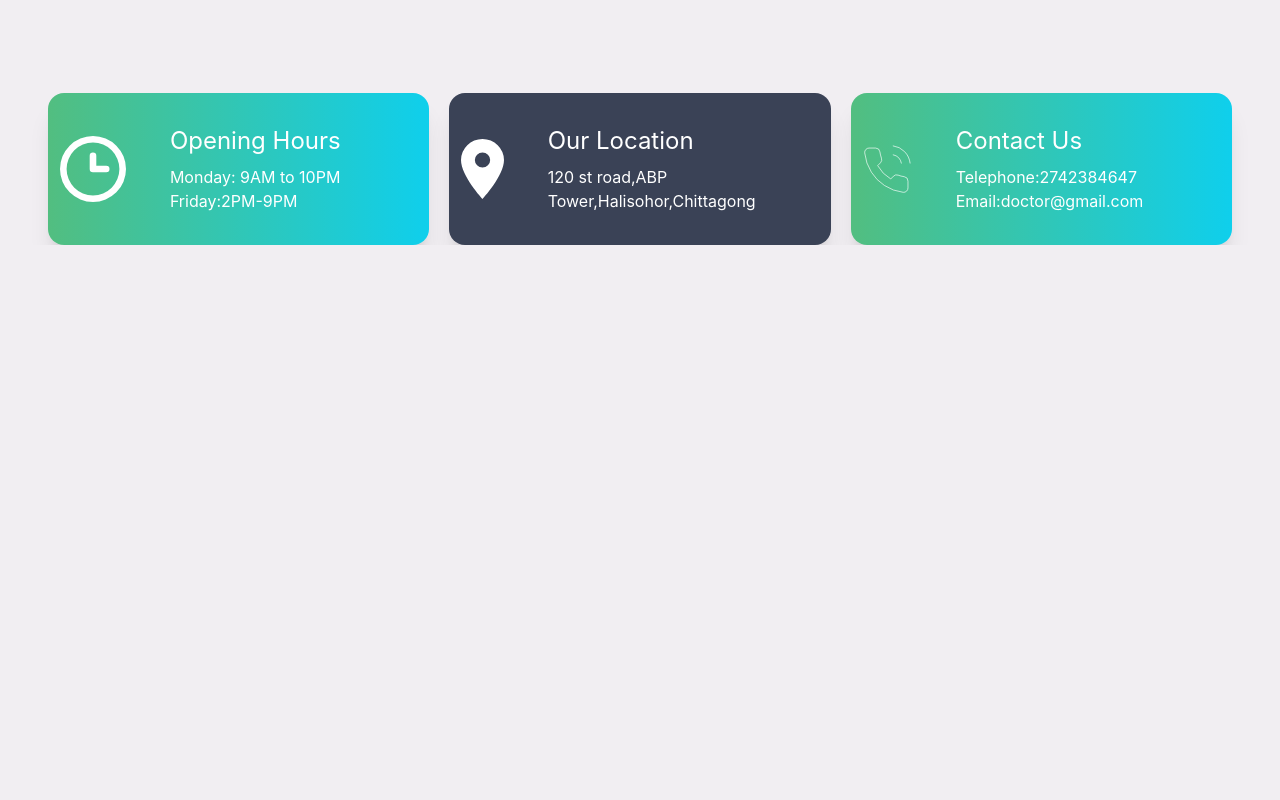
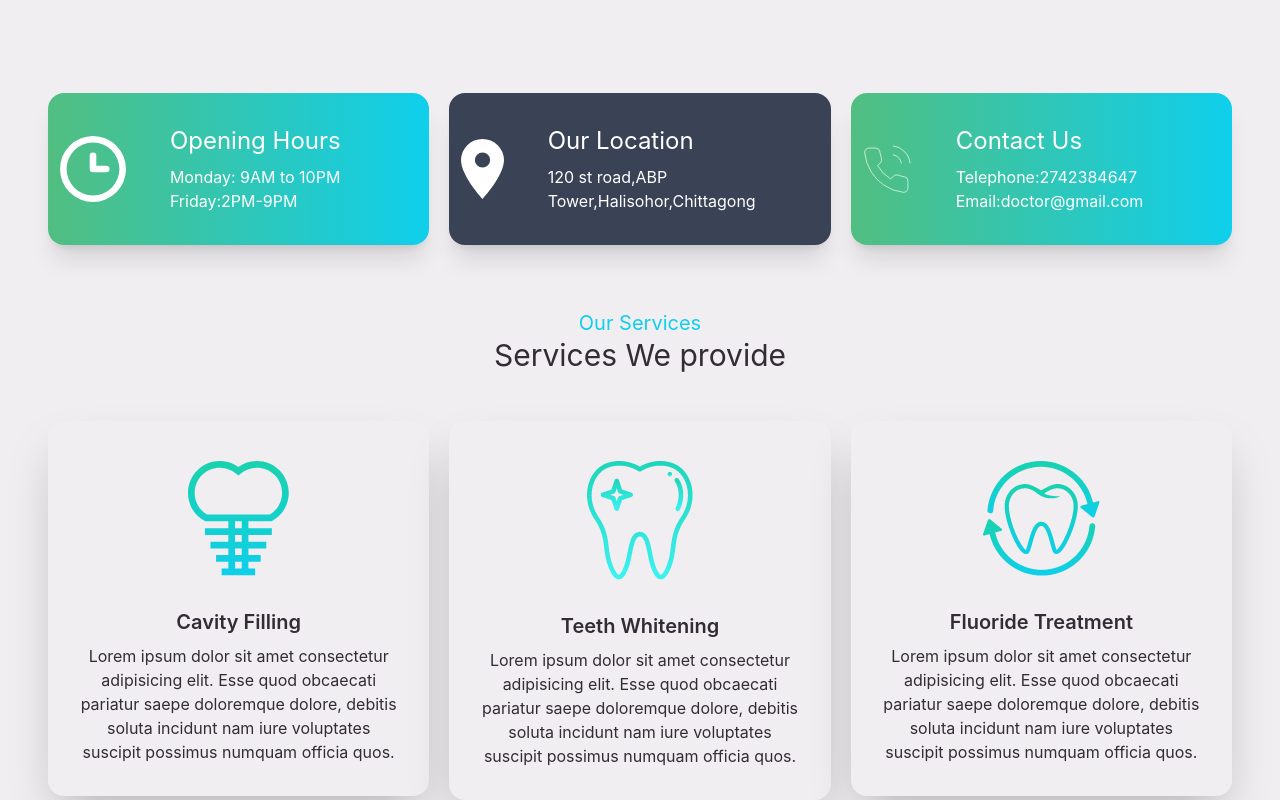
Before and after one commit to SanzinaHossain/Doctor-Portal-Client, a React (Create React App) app: page / in a window 1280 px wide. Shown: the part 771-1571 px from the top of the page. Before the commit the page ends 1016 px from the top, so only its background shows below. Built offline with nearby package versions, Linux system fonts and the light colour scheme.

Commit message:
services done

```diff
--- a/src/Pages/Home/Home.js
+++ b/src/Pages/Home/Home.js
@@ -1,12 +1,14 @@
 import React from 'react'
 import Banner from '../Banner/Banner'
 import Info from '../Info/Info'
+import Services from '../Services/Services'
 
 const Home = () => {
   return (
     <div>
        <Banner></Banner>
        <Info></Info>
+       <Services></Services>
     </div>
   )
 }
--- /dev/null
+++ b/src/Pages/Service/ServiceCard.js
@@ -0,0 +1,19 @@
+import React from 'react'
+
+const ServiceCard = ({img,name,des}) => {
+  return (
+    <div>
+      <div class="card w-70 bg-base-100 shadow-2xl">
+        <figure class="px-10 pt-10">
+         <img src={img} alt="Shoes" class="rounded-xl" />
+         </figure>
+       <div class="card-body items-center text-center">
+       <h2 class="card-title">{name}</h2>
+       <p>{des}</p>
+  </div>
+</div>
+    </div>
+  )
+}
+
+export default ServiceCard
--- /dev/null
+++ b/src/Pages/Services/Services.js
@@ -0,0 +1,20 @@
+import React from 'react'
+import ServiceCard from '../Service/ServiceCard'
+import cavity from "../../assets/images/cavity.png"
+import whitening from "../../assets/images/whitening.png"
+import fluoride from "../../assets/images/fluoride.png"
+const Services = () => {
+  return (
+    <div className="mt-12 lg:mt-16">
+        <h1 className='text-center text-primary text-xl'>Our Services</h1>
+    <h1 className="text-center bold text-3xl">Services We provide</h1>
+    <div className='lg:pt-12 pt-12 px-12 grid grid-cols-1 lg:grid-cols-3 gap-5'>
+        <ServiceCard img={cavity} name={"Cavity Filling"} des={"Lorem ipsum dolor sit amet consectetur adipisicing elit. Esse quod obcaecati pariatur saepe doloremque dolore, debitis soluta incidunt nam iure voluptates suscipit possimus numquam officia quos."}></ServiceCard>
+        <ServiceCard img={whitening} name={"Teeth Whitening"} des={"Lorem ipsum dolor sit amet consectetur adipisicing elit. Esse quod obcaecati pariatur saepe doloremque dolore, debitis soluta incidunt nam iure voluptates suscipit possimus numquam officia quos."}></ServiceCard>
+        <ServiceCard img={fluoride} name={"Fluoride Treatment"} des={"Lorem ipsum dolor sit amet consectetur adipisicing elit. Esse quod obcaecati pariatur saepe doloremque dolore, debitis soluta incidunt nam iure voluptates suscipit possimus numquam officia quos."}></ServiceCard>
+    </div>
+    </div>
+  )
+}
+
+export default Services
```
